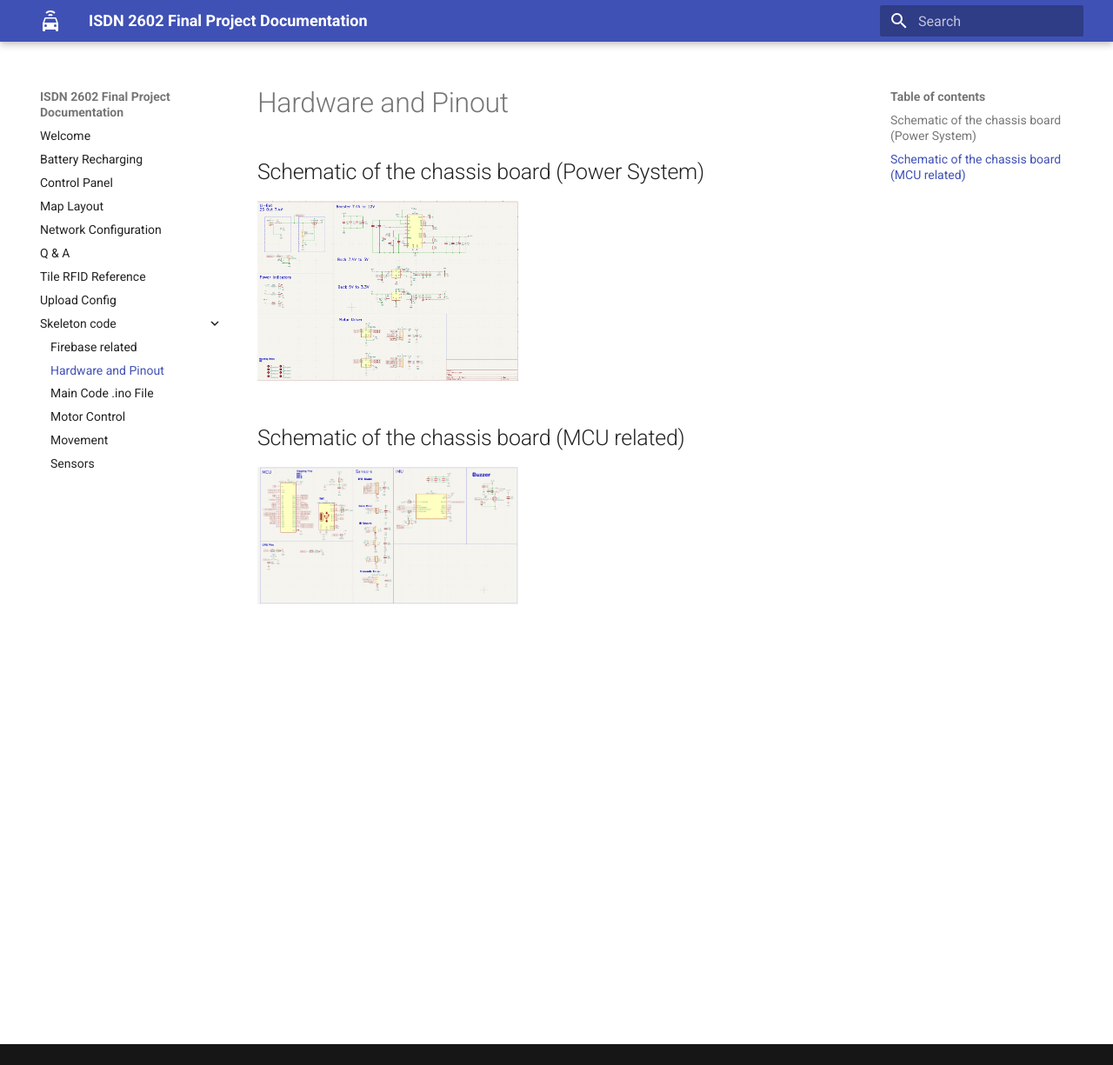
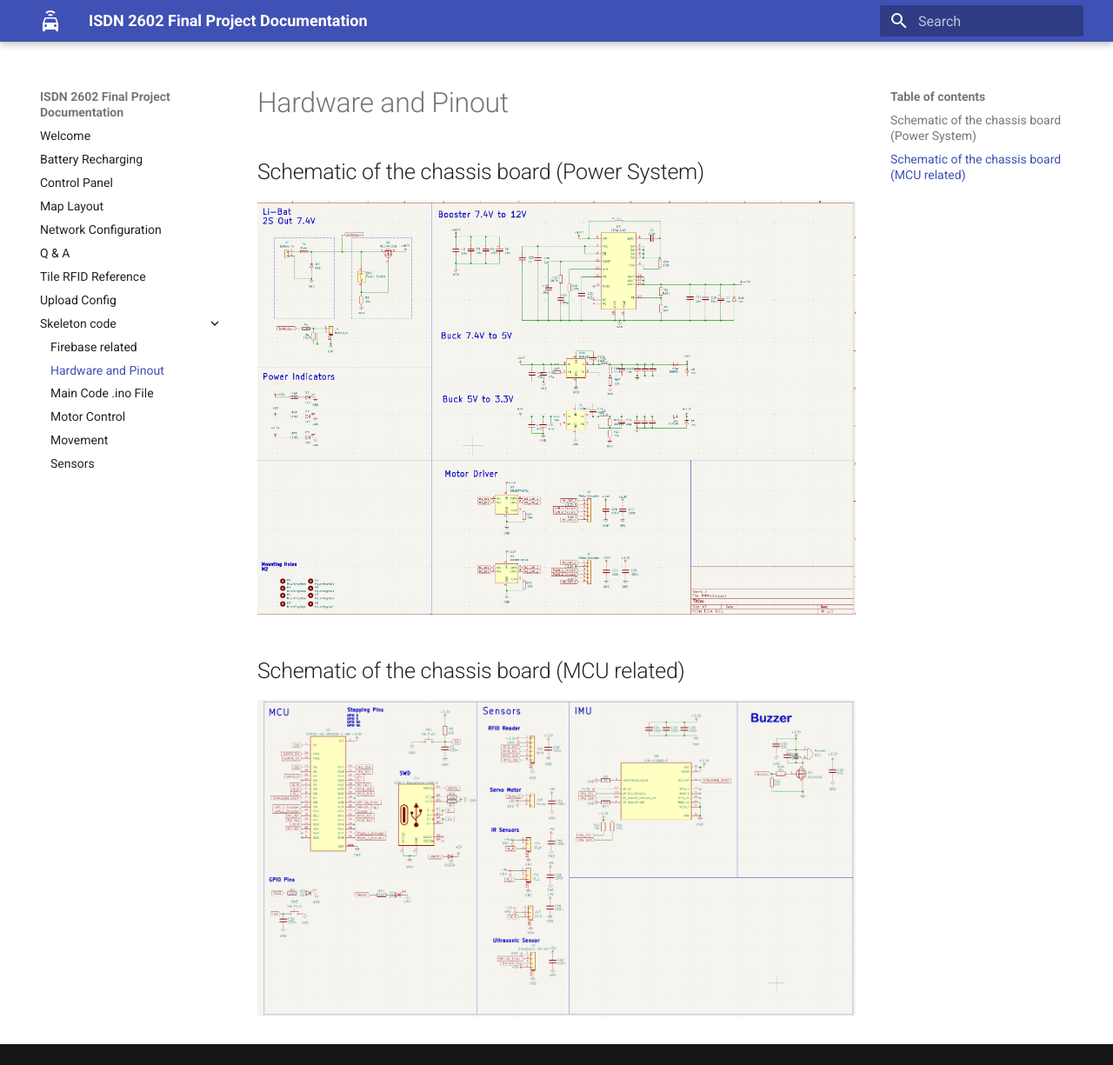
Before and after one commit to ISD-IoT-eduation/FinalProjectDocs, an MkDocs documentation site: the page built from docs/skeleton_code/hardware-pinout.md, in a window 1280 px wide and 1225 px high. Shown: the whole window at 87% size. Built offline with MkDocs 1.6.1 and Material for MkDocs 9.7.7, drawn with Linux system fonts in a browser that asks for light colours.

Commit message:
fix: enlarge image width

```diff
--- a/docs/skeleton_code/hardware-pinout.md
+++ b/docs/skeleton_code/hardware-pinout.md
@@ -1,6 +1,6 @@
 # Hardware and Pinout
 ## Schematic of the chassis board (Power System)
-![Hardware and Pinout](../assets/Schematic_1.png){ width="300" }
+![Hardware and Pinout](../assets/Schematic_1.png){ width="800" }
 
 ## Schematic of the chassis board (MCU related)
-![Hardware and Pinout](../assets/Schematic_2.png){ width="300" }
+![Hardware and Pinout](../assets/Schematic_2.png){ width="800" }
```
